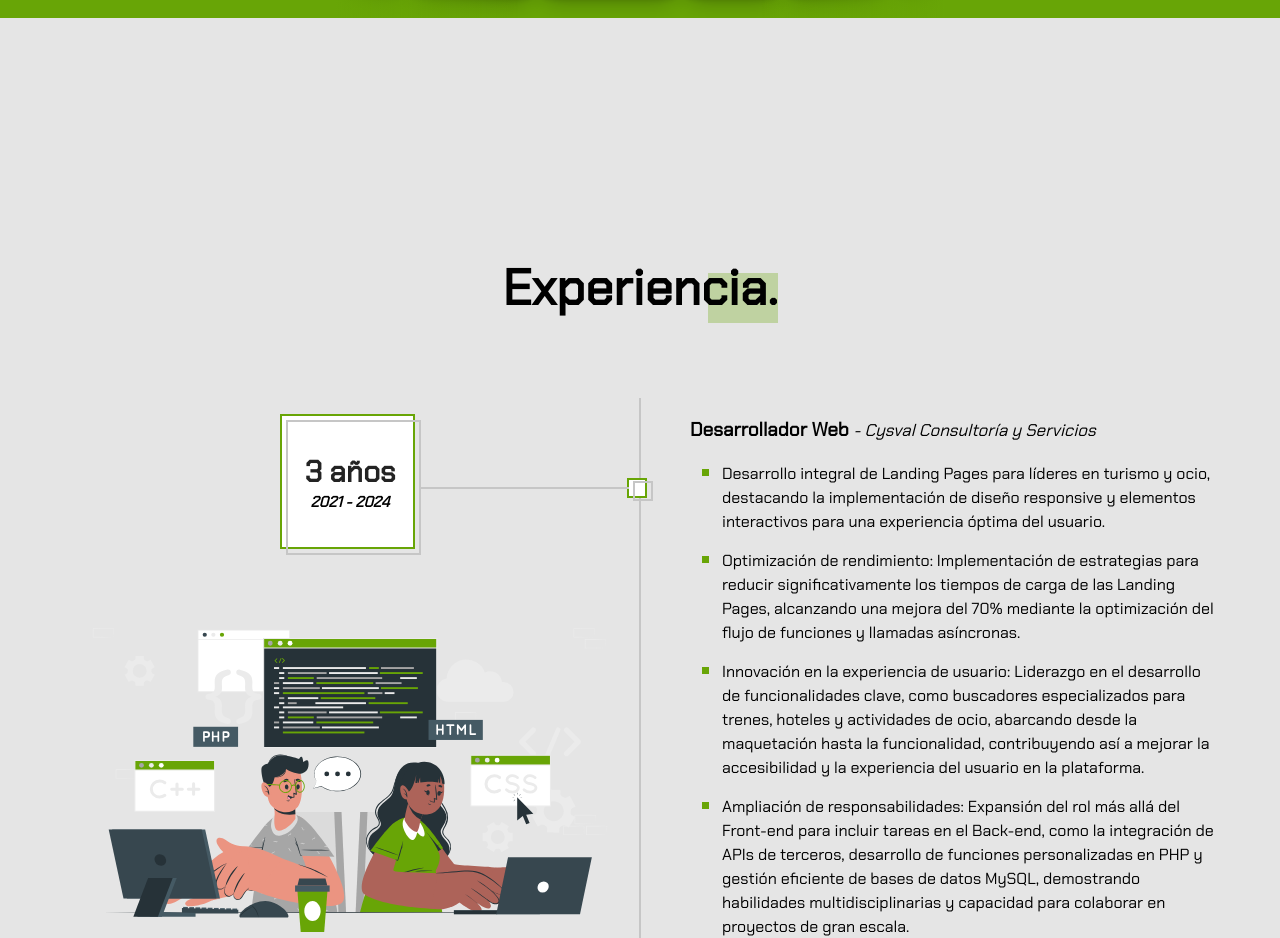
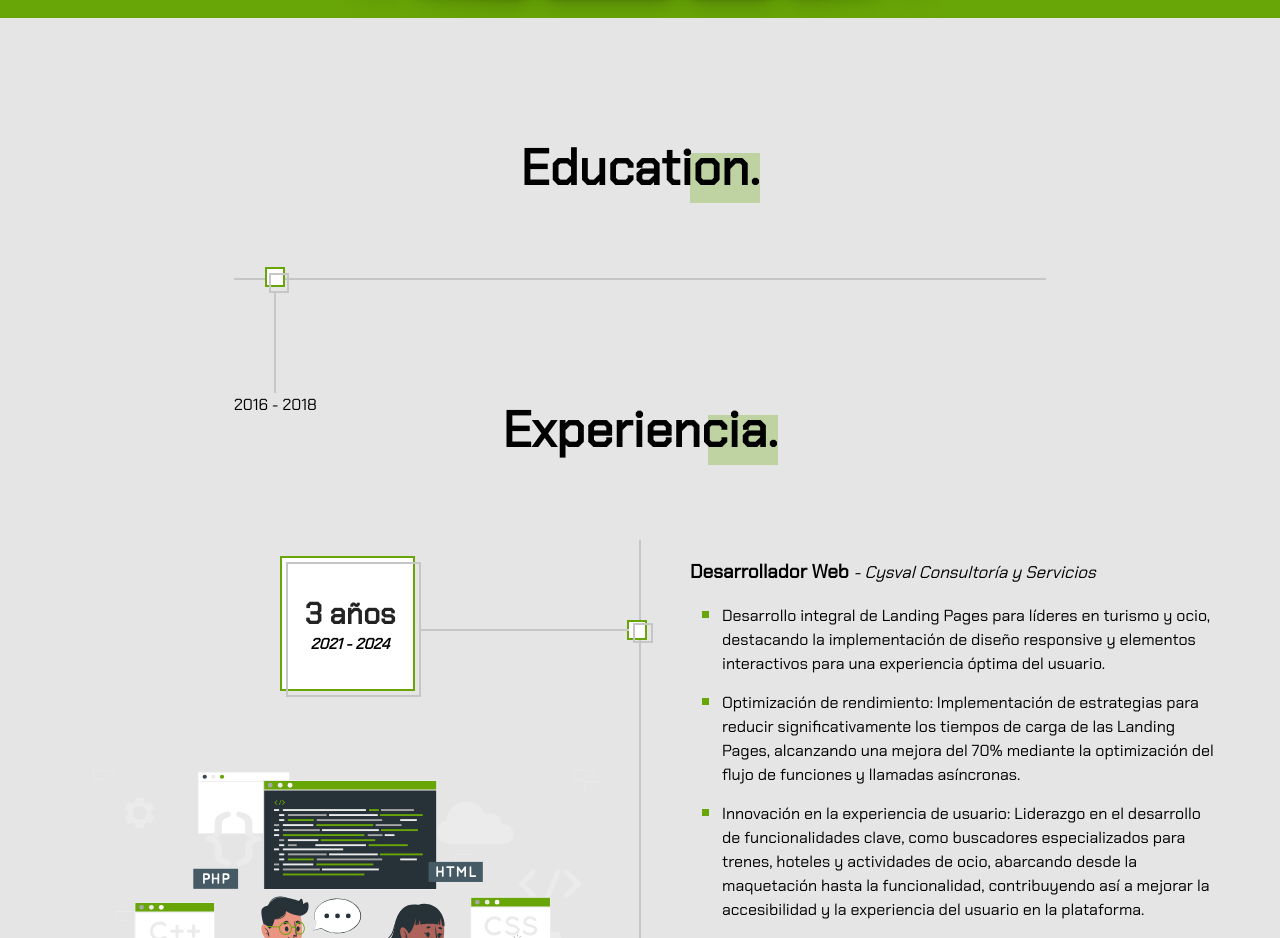
Before and after one commit to webdevmohamed/portfolio, a Vue app: page / in a window 1280 px wide. Shown: the part 2700-3638 px from the top of the page. Built offline with nearby package versions, Linux system fonts and the light colour scheme.

Commit message:
Changed experience component transitions and added new education component

```diff
--- a/src/App.vue
+++ b/src/App.vue
@@ -39,6 +39,8 @@
       <services-component :key="sectionsKeys.services" class="section"
         :class="{ visible: sectionAnimationState.services }" id="services"></services-component>
       <skills-component id="skills"></skills-component>
+      <education-component :key="sectionsKeys.education" class="section"
+        :class="{ visible: sectionAnimationState.education }" id="education"></education-component>
       <experience-component :key="sectionsKeys.experience" class="section"
         :class="{ visible: sectionAnimationState.experience }" id="experience"></experience-component>
       <contact-component :key="sectionsKeys.contact" class="section" :class="{ visible: sectionAnimationState.contact }"
@@ -54,6 +56,7 @@ import ServicesComponent from "@/components/ServicesComponent";
 import SkillsComponent from "@/components/SkillsComponent";
 import ExperienceComponent from "@/components/ExperienceComponent";
 import ContactComponent from "@/components/ContactComponent";
+import EducationComponent from "@/components/EducationComponent.vue";
 
 export default {
   name: "App",
@@ -65,6 +68,7 @@ export default {
         home: Math.floor(Math.random() * Number.MAX_SAFE_INTEGER),
         about: Math.floor(Math.random() * Number.MAX_SAFE_INTEGER),
         services: Math.floor(Math.random() * Number.MAX_SAFE_INTEGER),
+        education: Math.floor(Math.random() * Number.MAX_SAFE_INTEGER),
         experience: Math.floor(Math.random() * Number.MAX_SAFE_INTEGER),
         contact: Math.floor(Math.random() * Number.MAX_SAFE_INTEGER)
       },
@@ -72,6 +76,7 @@ export default {
         home: true,
         about: false,
         services: false,
+        education: false,
         experience: false,
         contact: false
       }
@@ -127,7 +132,8 @@ export default {
     SkillsComponent,
     ServicesComponent,
     AboutComponent,
-    HomeComponent
+    HomeComponent,
+    EducationComponent
   },
 };
 </script>
--- /dev/null
+++ b/src/components/EducationComponent.vue
@@ -0,0 +1,107 @@
+<template>
+    <div class="education">
+        <h2 class="title">Education.</h2>
+        <div class="main-timeline">
+            <div class="timeline">
+                <div class="timeline-content">
+                    <div class="line"></div>
+                    <div class="content"> 2016 - 2018</div>
+                </div>
+            </div>
+        </div>
+
+    </div>
+</template>
+
+<script>
+export default {
+    name: "EducationComponent"
+}
+</script>
+<style scoped>
+.education .title {
+    font-weight: bold;
+    font-size: 50px;
+    margin: 0px auto 80px auto;
+    width: fit-content;
+    text-align: center;
+    position: relative;
+    z-index: 1;
+}
+
+
+.education .title::before {
+    content: "";
+    position: absolute;
+    width: 70px;
+    height: 50px;
+    background-color: #68a506;
+    opacity: 0.3;
+    right: 0;
+    top: 15px;
+    z-index: -1;
+}
+
+.education .main-timeline {
+    display: flex;
+    justify-content: center;
+}
+
+.education .main-timeline .timeline {
+    width: 70%;
+    height: 2px;
+    background: #c6c6c6;
+    position: relative;
+}
+
+.education .main-timeline .timeline .timeline-content {
+    position: absolute;
+    display: flex;
+    flex-direction: column;
+    justify-content: center;
+    align-items: center;
+}
+
+.education .main-timeline .timeline .timeline-content .line {
+    width: 2px;
+    height: 100px;
+    background: #c6c6c6;
+    position: relative;
+    margin-top: 15px;
+}
+
+.education .main-timeline .timeline .timeline-content .line:before,
+.education .main-timeline .timeline .timeline-content .line:after {
+    content: "";
+    width: 20px;
+    height: 20px;
+    line-height: 18px;
+    margin: auto;
+    position: absolute;
+    top: 0;
+    left: 0;
+    transition: all 0.3s ease-out 0s
+}
+
+
+.education .main-timeline .timeline .timeline-content .line:before {
+    background: #fff;
+    border: 2px solid #68a506;
+    left: -9px;
+    top: -26px;
+}
+
+.education .main-timeline .timeline .timeline-content .line:after {
+    border: 2px solid #c6c6c6;
+    left: -5px;
+    top: -20px;
+}
+
+.education .main-timeline .timeline .timeline-content:hover .line:before {
+    top: -20px
+}
+
+.education .main-timeline .timeline .timeline-content:hover .line:after {
+    top: -26px
+}
+</style>
--- a/src/components/ExperienceComponent.vue
+++ b/src/components/ExperienceComponent.vue
@@ -353,12 +353,12 @@ li.slide-fade-enter-active {
 
 .date-content.slide-fade-enter,
 .date-content.slide-fade-leave-to {
-  transform: translateX(-30%);
+  transform: translateX(-20%);
 }
 
 .experience-img.slide-fade-enter,
 .experience-img.slide-fade-leave-to {
-  transform: translateY(30%);
+  transform: translateX(-30%);
 }
 
 .first-point.slide-fade-enter,
```
